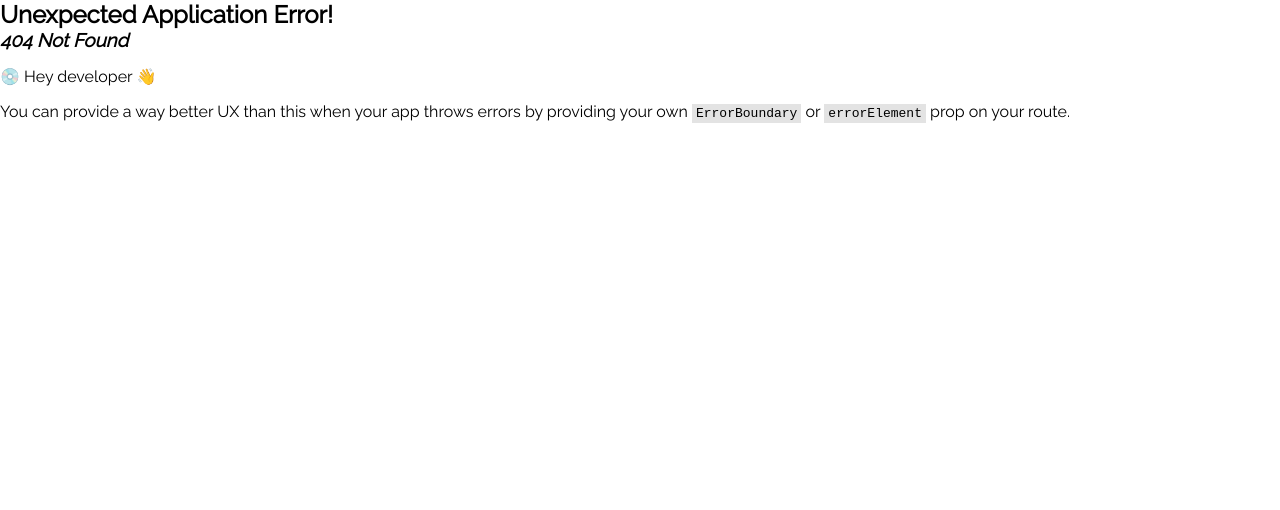
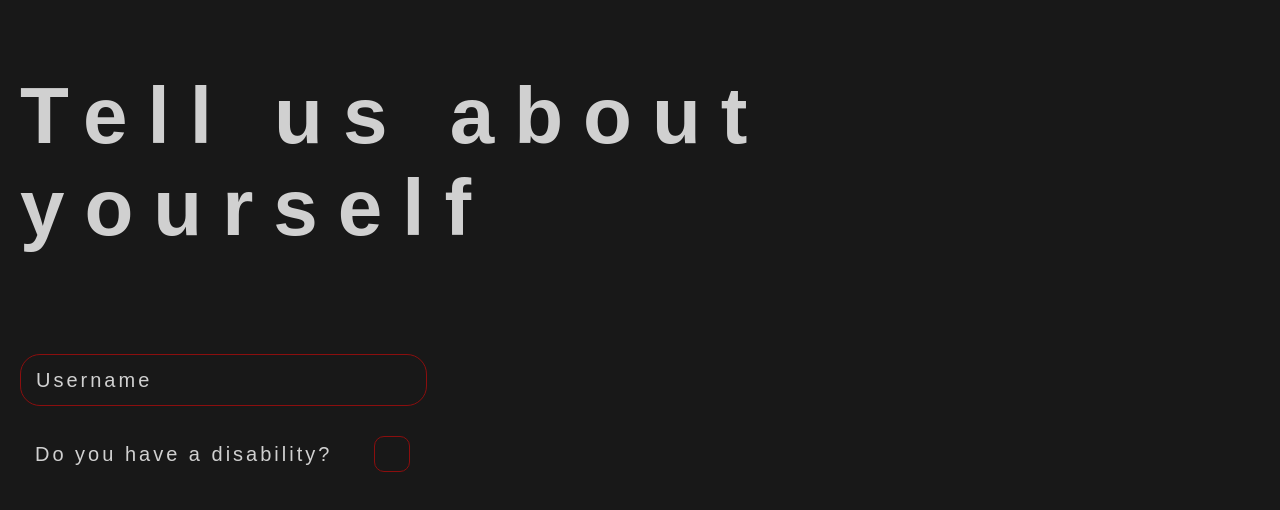
Before and after one commit to IamVirgoo/Farora, a React (Vite) app in the folder app/: page /registration in a window 1280 px wide. Before the commit this address had no page. Shown: the top 510 px of the page. Built offline with nearby package versions, Linux system fonts and the light colour scheme.

Commit message:
WIP: welcome page + register page (without tree list)

```diff
--- a/app/package.json
+++ b/app/package.json
@@ -20,6 +20,7 @@
     "@vitejs/plugin-react-swc": "^3.0.0",
     "react-redux": "^8.0.5",
     "react-router-dom": "^6.8.0",
+    "react-spring": "^9.7.1",
     "redux": "^4.2.1",
     "typescript": "^4.9.3",
     "vite": "^4.1.0"
--- /dev/null
+++ b/app/src/components/checkbox.tsx
@@ -0,0 +1,59 @@
+import { useState } from "react";
+import {animated, config, useChain, useSpring, useSpringRef} from "react-spring";
+import styles from '../styles/checkbox.module.css'
+export default function CheckBox() {
+	const [IsCheck, setIsCheck] = localStorage.getItem("authenticated") == "true" ?
+		useState(true) : useState(false);
+	const [checkmarkLength, setCheckmarkLength] = useState<any | null>()
+
+	const checkboxAnimationRef = useSpringRef();
+	const checkboxAnimationStyle = useSpring({
+		backgroundColor: IsCheck ? "" : "",
+		borderColor: IsCheck ? "#8B0E0E" : "#8B0E0E",
+		config: config.gentle,
+		ref: checkboxAnimationRef
+	});
+
+	const checkmarkAnimationRef = useSpringRef();
+	const checkmarkAnimation = useSpring({
+		x: IsCheck ? 0 : checkmarkLength,
+		config: config.gentle,
+		ref: checkmarkAnimationRef
+	})
+
+	useChain(
+		IsCheck
+			? [checkboxAnimationRef, checkmarkAnimationRef]
+			: [checkmarkAnimationRef, checkboxAnimationRef],
+		[0, 0.1]
+	);
+	return <>
+		<label>
+			<input type="checkbox"
+				onChange={() => setIsCheck(!IsCheck)}
+			/>
+			<animated.svg
+				style={checkboxAnimationStyle}
+				className={styles.checkbox}
+				// This element is purely decorative, so
+				// we hide it for screen readers
+				aria-hidden="true"
+				viewBox="0 0 15 11"
+				fill="none"
+			>
+				<animated.path
+					d="M1 4.5L5 9L14 1"
+					strokeWidth="1"
+					stroke={IsCheck ? "#fff" : "none"}
+					ref={(ref) => {
+						if (ref) {
+							setCheckmarkLength(ref.getTotalLength())
+						}
+					}}
+					strokeDasharray={checkmarkLength}
+					strokeDashoffset={checkmarkAnimation.x}
+				/>
+			</animated.svg>
+		</label>
+	</>
+}
--- a/app/src/index.css
+++ b/app/src/index.css
@@ -1,12 +1,33 @@
-@import url('https://fonts.googleapis.com/css2?family=Raleway&display=swap');
+* {
+  --background-color : #181818;
+  --primary-color : #8B0E0E;
+  --main-text-color : rgba(255, 255, 255, 0.8);
+  --primary-letter-spacing : .25em;
+  --main-letter-spacing : .15em;
+}
 
 body {
   margin: 0;
   padding: 0;
-  font-family: 'Raleway', sans-serif;
+  font-family: Montserrat, sans-serif;
+  font-width: 300;
+  background-color: var(--background-color);
+  color : var(--main-text-color);
+  -webkit-font-smoothing: antialiased;
+  -moz-osx-font-smoothing: grayscale;
+  -moz-appearance: none;
+  -webkit-appearance: none;
 }
 
-h1, h2, h3, h4, h5, h6 {
+h1, h2, h3, h4, h5, h6, p {
   margin-block: 0;
   padding-block: 0;
 }
+
+::-webkit-scrollbar {
+  width: 0;
+}
+
+a {
+  text-decoration: none;
+}
--- a/app/src/pages/application/appIndex.tsx
+++ /dev/null
@@ -1,15 +0,0 @@
-import { Link } from "react-router-dom";
-
-export default function AppIndex() {
-    return <main>
-        <section>
-            <div>
-                <h1>I'm nested 👍</h1>
-                <div>
-                    <Link to={"/app/second"}>second nested page</Link>
-                    <Link to={"/"}>home page</Link>
-                </div>
-            </div>
-        </section>
-    </main>
-}
--- a/app/src/pages/application/secondPage.tsx
+++ /dev/null
@@ -1,14 +0,0 @@
-import { Link } from "react-router-dom";
-export default function SecondPage() {
-    return <main>
-        <section>
-            <div>
-                <h1>I am nested too 🫠</h1>
-                <div>
-                    <Link to={"/app"}>index app page</Link>
-                    <Link to={"/"}>home page</Link>
-                </div>
-            </div>
-        </section>
-    </main>
-}
--- a/app/src/pages/indexPage.tsx
+++ b/app/src/pages/indexPage.tsx
@@ -5,7 +5,6 @@ export default function IndexPage() {
         <section>
             <div>
                 <h1>Hello 👋</h1>
-                <Link to={"/app/"}>go to app</Link>
             </div>
         </section>
     </main>
--- /dev/null
+++ b/app/src/pages/registration.tsx
@@ -0,0 +1,21 @@
+import Checkbox from '../components/checkbox'
+import styles from '../styles/registration.module.css'
+
+export default function Registration() {
+    return <main>
+        <section className={styles.hero}>
+            <div className={styles.container}>
+                <h1 className={styles.heading}>Tell us about yourself</h1>
+                <div className={styles.content}>
+                    <div className={styles.form}>
+                        <input className={styles.input} type="text" placeholder={"Username"}/>
+                        <div className={styles.choose}>
+                            <p className={styles.disability}>Do you have a disability?</p>
+                            <Checkbox/>
+                        </div>
+                    </div>
+                </div>
+            </div>
+        </section>
+    </main>
+}
--- /dev/null
+++ b/app/src/pages/welcomePage.tsx
@@ -0,0 +1,26 @@
+import { Link } from 'react-router-dom'
+
+import styles from '../styles/welcome.module.css'
+
+import arrow from '../assets/arrow.svg'
+
+export default function WelcomePage() {
+    return <main>
+        <section className={styles.hero}>
+            <div className={styles.heroContainer}>
+                <h1 className={styles.heroContainerHeading}>Welcome to <span>Farora</span> cinema service</h1>
+                <div className={styles.content}>
+                    <div className={styles.circles}>
+                        <div className={styles.circle}></div>
+                        <div className={styles.circle} style={{left : 75}}></div>
+                        <div className={styles.circle} style={{left : 150}}></div>
+                        <div className={styles.circle} style={{left : 225}}></div>
+                    </div>
+                    <Link className={styles.button} to={'/registration'}>
+                        <img src={arrow} alt=""/>
+                    </Link>
+                </div>
+            </div>
+        </section>
+    </main>
+}
--- a/app/src/router.tsx
+++ b/app/src/router.tsx
@@ -1,8 +1,7 @@
 import {createBrowserRouter} from "react-router-dom";
 import IndexPage from "./pages/indexPage";
-import AppOutlet from "./layout/AppOutlet";
-import AppIndex from "./pages/application/appIndex";
-import SecondPage from "./pages/application/secondPage";
+import WelcomePage from "./pages/welcomePage";
+import Registration from "./pages/registration";
 
 export const Router = createBrowserRouter([
     {
@@ -11,17 +10,11 @@ export const Router = createBrowserRouter([
         element : <IndexPage/>
     },
     {
-        path : '/app',
-        element : <AppOutlet/>,
-        children : [
-            {
-                index : true,
-                element : <AppIndex/>
-            },
-            {
-                path : 'second',
-                element : <SecondPage/>
-            }
-        ]
+        path : '/welcome',
+        element : <WelcomePage/>
+    },
+    {
+        path : '/registration',
+        element : <Registration/>
     }
 ])
--- /dev/null
+++ b/app/src/styles/checkbox.module.css
@@ -0,0 +1,24 @@
+label {
+    display: flex;
+    align-items: center;
+    justify-content: center;
+    cursor: pointer;
+    gap: 5px;
+}
+input[type="checkbox"] {
+    clip: rect(0 0 0 0);
+    clip-path: inset(50%);
+    height: 1px;
+    overflow: hidden;
+    position: absolute;
+    white-space: nowrap;
+    width: 1px;
+}
+.checkbox {
+    height: 30px;
+    width: 30px;
+    padding: 2px;
+    background: rgba(255, 255, 255, 0);
+    border: 1px solid var(--primary-color);
+    border-radius: 10px;
+}
--- /dev/null
+++ b/app/src/styles/registration.module.css
@@ -0,0 +1,46 @@
+.hero {
+    margin-top: 70px
+}
+
+.container {
+    max-width: 1240px;
+    margin: 0 auto;
+}
+
+.heading {
+    font-size: 80px;
+    letter-spacing: var(--primary-letter-spacing);
+}
+
+.content {
+    padding-top: 100px
+}
+
+.input {
+    width: 375px;
+    height: 20px;
+    padding: 15px;
+    font-size: 20px;
+    letter-spacing: var(--main-letter-spacing);
+    border-radius: 20px;
+    color: var(--main-text-color);
+    border: 1px solid var(--primary-color);
+    background-color: rgba(255, 255, 255, 0);
+}
+
+.input::placeholder {
+    color: var(--main-text-color);
+}
+
+.choose {
+    padding: 30px 0 30px 15px;
+    width: 375px;
+    display: flex;
+    justify-content: space-between;
+    align-items: center;
+}
+
+.disability {
+    font-size: 20px;
+    letter-spacing: var(--main-letter-spacing);
+}
--- /dev/null
+++ b/app/src/styles/welcome.module.css
@@ -0,0 +1,52 @@
+.hero {
+    height: 100vh;
+    display: flex;
+    flex-direction: column;
+    justify-content: center;
+}
+
+.heroContainer {
+    max-width: 1240px;
+    margin: 0 auto;
+}
+
+.heroContainerHeading {
+    font-size: 80px;
+    letter-spacing: var(--primary-letter-spacing);
+}
+
+.heroContainerHeading > span {
+    color : var(--primary-color)
+}
+
+.content {
+    display: flex;
+    justify-content: space-between;
+    padding-top: 50px;
+    height: 150px;
+}
+
+.circles {
+    position: relative;
+}
+
+.button {
+    display: flex;
+    justify-content: center;
+    align-items: center;
+    height: 150px;
+    width: 310px;
+    right: 0;
+    border-radius: 75px;
+    border: 1px solid var(--primary-color);
+    background-color: rgba(255, 255, 255, 0);
+}
+
+.circle {
+    position: absolute;
+    height: 150px;
+    width: 150px;
+    border-radius: 75px;
+    background-color: rgba(255, 255, 255, 0);
+    border: 1px solid var(--primary-color);
+}
```
Also changed, not shown: app/src/assets/arrow.svg (added), 1 other file (tests, documents, lock files or other folders).
